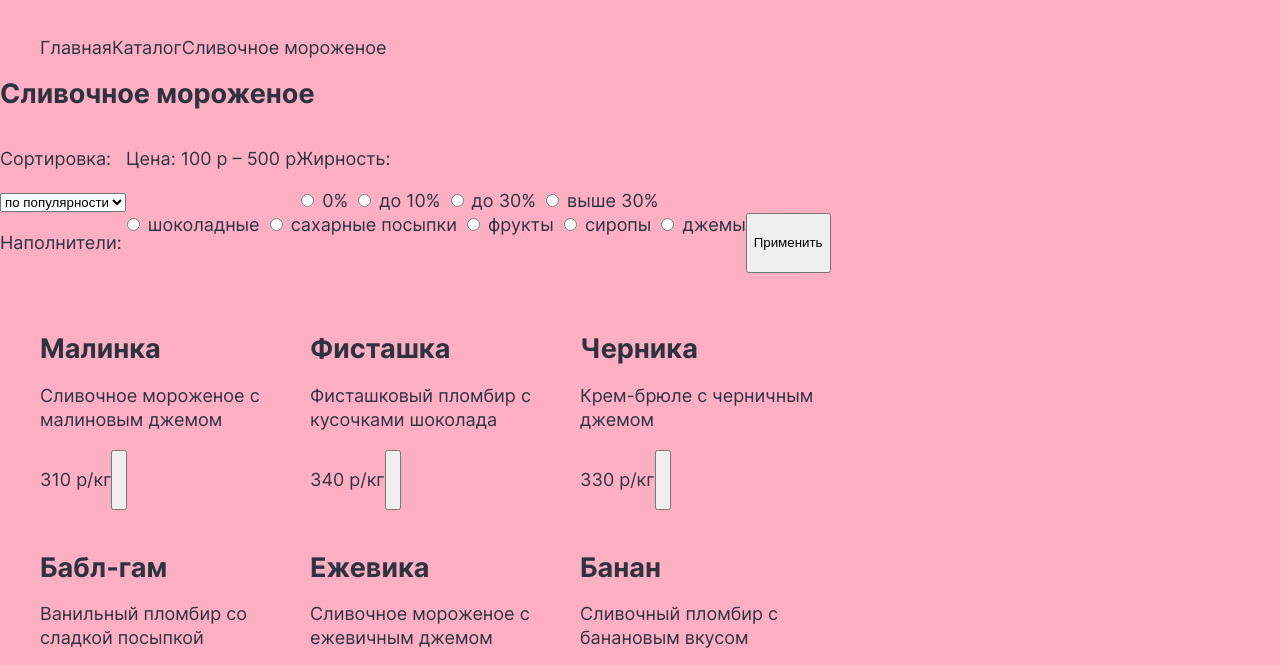
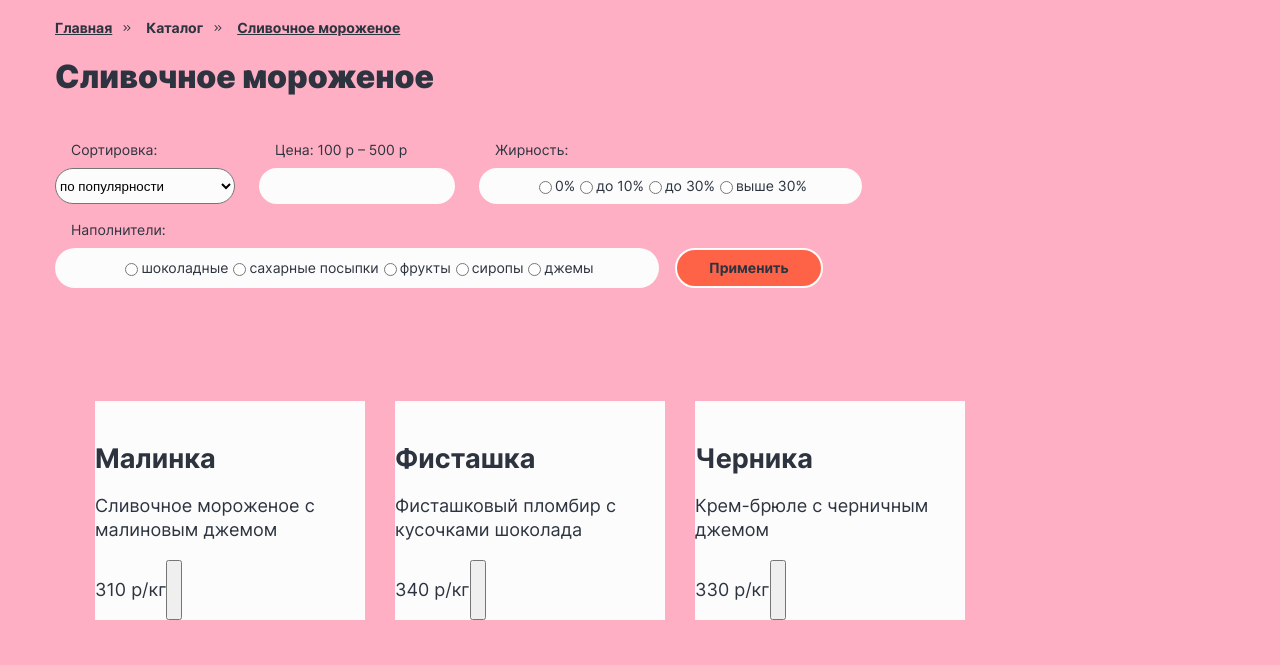
Before and after one commit to htmlacademy-htmlcss/2152791-gllacy-35, a plain HTML site: page catalog.html in a window 1280 px wide. Shown: the part 86-751 px from the top of the page. Drawn offline with Linux system fonts and the light colour scheme.

Commit message:
Делает разметку #9

```diff
--- a/catalog.html
+++ b/catalog.html
@@ -43,26 +43,32 @@
    <main>
     <section class="breadcrumbs">
       <ul class="breadcrumbs-list">
-        <li class="breadcrumbs-item">Главная</li>
-        <li class="breadcrumbs-item">Каталог</li>
-        <li class="breadcrumbs-item">Сливочное мороженое</li>
+        <a class="breadcrumbs-item" href="index.html">Главная<svg class="breadcrumbs-arrow" width="8" height="6" viewBox="0 0 8 6" fill="none" xmlns="http://www.w3.org/2000/svg">
+          <path fill-rule="evenodd" clip-rule="evenodd" d="M1.35355 0.146447C1.15829 -0.0488155 0.841709 -0.0488155 0.646447 0.146447C0.451184 0.341709 0.451184 0.658291 0.646447 0.853553L2.79289 3L0.646447 5.14645C0.451184 5.34171 0.451184 5.65829 0.646447 5.85355C0.841709 6.04882 1.15829 6.04882 1.35355 5.85355L3.85355 3.35355C4.04882 3.15829 4.04882 2.84171 3.85355 2.64645L1.35355 0.146447ZM4.85352 0.146447C4.65826 -0.0488155 4.34168 -0.0488155 4.14642 0.146447C3.95115 0.341709 3.95115 0.658291 4.14642 0.853553L6.29286 3L4.14642 5.14645C3.95115 5.34171 3.95115 5.65829 4.14642 5.85355C4.34168 6.04882 4.65826 6.04882 4.85352 5.85355L7.35352 3.35355C7.54878 3.15829 7.54878 2.84171 7.35352 2.64645L4.85352 0.146447Z" fill="#2D3440"/>
+          </svg>
+        </a>
+        <li class="breadcrumbs-item">Каталог<svg class="breadcrumbs-arrow" width="8" height="6" viewBox="0 0 8 6" fill="none" xmlns="http://www.w3.org/2000/svg">
+          <path fill-rule="evenodd" clip-rule="evenodd" d="M1.35355 0.146447C1.15829 -0.0488155 0.841709 -0.0488155 0.646447 0.146447C0.451184 0.341709 0.451184 0.658291 0.646447 0.853553L2.79289 3L0.646447 5.14645C0.451184 5.34171 0.451184 5.65829 0.646447 5.85355C0.841709 6.04882 1.15829 6.04882 1.35355 5.85355L3.85355 3.35355C4.04882 3.15829 4.04882 2.84171 3.85355 2.64645L1.35355 0.146447ZM4.85352 0.146447C4.65826 -0.0488155 4.34168 -0.0488155 4.14642 0.146447C3.95115 0.341709 3.95115 0.658291 4.14642 0.853553L6.29286 3L4.14642 5.14645C3.95115 5.34171 3.95115 5.65829 4.14642 5.85355C4.34168 6.04882 4.65826 6.04882 4.85352 5.85355L7.35352 3.35355C7.54878 3.15829 7.54878 2.84171 7.35352 2.64645L4.85352 0.146447Z" fill="#2D3440"/>
+          </svg>
+          </li>
+        <li class="breadcrumbs-item breadcrumbs-item-last">Сливочное мороженое</li>
       </ul>
       <h1 class="breadcrumbs-title">Сливочное мороженое</h1>
     </section>
     <section class="filter">
       <div class="upper-filter">
         <div class="upper-filter-sort">
-          <p class="sort-text">Сортировка:</p>
+          <p class="fitlter-text">Сортировка:</p>
           <select class="select-sort">
             <option class="select-sort-option">по популярности</option>
           </select>
         </div>
         <div class="upper-filter-prise">
-          <p class="prise-text">Цена: 100 р – 500 р</p>
+          <p class="fitlter-text">Цена: 100 р – 500 р</p>
           <div class="prise-range"></div>
         </div>
         <div class="upper-filter-fatness">
-          <p class="fatness-text">Жирность:</p>
+          <p class="fitlter-text">Жирность:</p>
           <form class="fatness-field">
             <input class="fatness-input" type="radio" id="0">
             <label class="fatness-value" for="0">0%</label>
--- a/styles/styles.css
+++ b/styles/styles.css
@@ -72,9 +72,9 @@ body {
   font-size: 16px;
   line-height: 20px;
   color: #2d3440;
-  margin-left: 32px;
   text-decoration: none;
   padding: 0;
+  margin-left: 32px;
 }
 
 .right-header-link-icon {
@@ -531,7 +531,7 @@ body {
   justify-content: center;
   width: 1170px;
   height: 480px;
-  margin: 0 auto;
+  margin: 80px auto 0 auto;
   background-image: url(../images/index/waffle-background.jpg);
   background-size: cover;
   background-color: #fcfcfc;
@@ -631,11 +631,12 @@ body {
   border-radius: 16px;
   background-image: url(../images/index/subscribe-background.png);
   background-size: cover;
+  display: flex;
 }
 
 .subscribe-add-container {
   position: relative;
-  top: -20px;
+  top: 6px;
   left: 6px;
   width: 558px;
   height: 212px;
@@ -655,7 +656,7 @@ body {
 }
 
 .subscribe-field {
-  width: 332px;
+  width: 316px;
   height: 48px;
   font-family: "Inter", Arial, Helvetica, sans-serif;
   font-weight: 400;
@@ -667,6 +668,7 @@ body {
   margin-left: 26px;
   margin-bottom: 26px;
   opacity: 30%;
+  padding-left: 16px;
 }
 
 .subscribe-button {
@@ -675,9 +677,9 @@ body {
   font-size: 16px;
   line-height: 20px;
   color: #fcfcfc;
-  border: 4px solid #ff2f64;
   padding: 12px 32px 12px 32px;
-  box-shadow: 0 4px 12px 0 #2d3440;
+  border: 4px solid rgba(254, 175, 195, 0.4);
+  box-shadow: 0 4px 12px 0 rgba(45, 52, 64, 0.3);
   margin-left: 18px;
   background-color: #ff2f64;
   border-radius: 26px;
@@ -690,9 +692,10 @@ body {
   margin: 80px auto 0 auto;
   background-color: #fcfcfc;
   border-radius: 16px;
+  background-image: url(../images/index/delivery-background.png);
+  background-size: cover;
+  background-position: 0 -120px;
 }
-
-
 
 .delivery-info-title {
   font-family: "Inter", Arial, Helvetica, sans-serif;
@@ -723,7 +726,7 @@ body {
   background-color: #fcfcfc;
   margin: 64px 64px 64px 135px;
   border-radius: 8px;
-  box-shadow: 0 15px 40px 0 #2d3440;
+  box-shadow: 0 4px 12px 0 rgba(45, 52, 64, 0.1);
 }
 
 .delivery-form-text {
@@ -752,7 +755,7 @@ body {
   line-height: 22px;
   color: #2d3440;
   opacity: 30%;
-  width: 117px;
+  width: 100px;
   height: 48px;
   border-radius: 4px;
   border: 1px solid #b9b9b9;
@@ -831,9 +834,9 @@ body {
   font-size: 16px;
   line-height: 20px;
   color: #fcfcfc;
-  border: 4px solid #ff2f64;
   padding: 12px 32px 12px 32px;
-  box-shadow: 0 4px 12px 0 #2d3440;
+  border: 4px solid rgba(254, 175, 195, 0.4);
+  box-shadow: 0 4px 12px 0 rgba(45, 52, 64, 0.3);
   margin: 32px 147px 42px 170px;
   background-color: #ff2f64;
   border-radius: 26px;
@@ -845,8 +848,11 @@ body {
   width: 1170px;
   min-height: 492px;
   margin: 80px auto 0 auto;
-  background-color: #ff7799;
+  background-color: #fcfcfc;
   border-radius: 16px;
+  background-image: url(../images/index/adress-background.jpg);
+  background-size: cover;
+  background-position: 0 -80px;
 }
 
 .adress-container {
@@ -930,9 +936,9 @@ body {
   font-size: 16px;
   line-height: 20px;
   color: #fcfcfc;
-  border: 4px solid #ff2f64;
   padding: 12px 22px 12px 22px;
-  box-shadow: 0 4px 12px 0 #2d3440;
+  border: 4px solid rgba(254, 175, 195, 0.4);
+  box-shadow: 0 4px 12px 0 rgba(45, 52, 64, 0.3);
   margin: 32px 147px 42px 170px;
   background-color: #ff2f64;
   border-radius: 26px;
@@ -943,28 +949,192 @@ body {
   width: 250px;
 }
 
+.breadcrumbs {
+  width: 1170px;
+  margin: 0 auto;
+}
+
 .breadcrumbs-list {
   display: flex;
   list-style-type: none;
+  padding: 0;
+  margin-bottom: 0;
+  margin-top: 0;
+}
+
+.breadcrumbs-item {
+  font-family: "Inter", Arial, Helvetica, sans-serif;
+  font-weight: 700;
+  font-size: 14px;
+  line-height: 20px;
+  color: #2d3440;
+  cursor: pointer;
+}
+
+.breadcrumbs-item:not(:first-child) {
+  margin-left: 15px;
+}
+
+.breadcrumbs-arrow {
+  margin-left: 11px;
+  margin-bottom: 2px;
+}
+
+.breadcrumbs-item-last {
+  text-decoration: underline;
+}
+
+.breadcrumbs-title {
+  font-family: "Inter", Arial, Helvetica, sans-serif;
+  font-weight: 900;
+  font-size: 32px;
+  line-height: 46px;
+  color: #2d3440;
+  margin-top: 16px;
+  margin-bottom: 0;
 }
 
 .filter {
   display: flex;
   flex-direction: column;
+  width: 1170px;
+  margin: 40px auto 0 auto;
 }
 
 .upper-filter {
   display: flex;
 }
 
+.fitlter-text {
+  font-family: "Inter", Arial, Helvetica, sans-serif;
+  font-weight: 400;
+  font-size: 14px;
+  line-height: 20px;
+  color: #2d3440;
+  margin-top: 0;
+  margin-left: 16px;
+  margin-bottom: 8px;
+}
+
+.select-sort {
+  width: 180px;
+  height: 36px;
+  background-color: #fcfcfc;
+  border-radius: 20px;
+}
+
+.select-sort-option {
+  font-family: "Inter", Arial, Helvetica, sans-serif;
+  font-weight: 400;
+  font-size: 14px;
+  line-height: 20px;
+  color: #2d3440;
+  padding: 8px 16px 8px 16px;
+}
+
+.upper-filter-prise {
+  margin-left: 24px;
+}
+
+.prise-range {
+  width: 196px;
+  height: 36px;
+  background-color: #fcfcfc;
+  border-radius: 20px;
+}
+
+.upper-filter-fatness {
+  margin-left: 24px;
+}
+
+.fatness-field  {
+  display: flex;
+  justify-content: center;
+  align-items: center;
+  width: 383px;
+  height: 36px;
+  background-color: #fcfcfc;
+  border-radius: 20px;
+}
+
+.fatness-value {
+  font-family: "Inter", Arial, Helvetica, sans-serif;
+  font-weight: 400;
+  font-size: 14px;
+  line-height: 20px;
+  color: #2d3440;
+}
+
 .lower-filter {
+  display: flex;
+  flex-direction: column;
+  position: relative;
+}
+
+.lower-filter-text {
+  font-family: "Inter", Arial, Helvetica, sans-serif;
+  font-weight: 400;
+  font-size: 14px;
+  line-height: 20px;
+  color: #2d3440;
+  margin-top: 16px;
+  margin-left: 16px;
+  margin-bottom: 8px;
+}
+
+.lower-filter-field {
+  display: flex;
+  justify-content: center;
+  align-items: center;
+  width: 604px;
+  height: 40px;
+  background-color: #fcfcfc;
+  border-radius: 20px;
+}
+
+.lower-filter-value {
+  font-family: "Inter", Arial, Helvetica, sans-serif;
+  font-weight: 400;
+  font-size: 14px;
+  line-height: 20px;
+  color: #2d3440;
+}
+
+.filter-button {
+  position: absolute;
+  top: 44px;
+  left: 620px;
+  font-family: "Inter", Arial, Helvetica, sans-serif;
+  font-weight: 700;
+  font-size: 14px;
+  line-height: 20px;
+  color: #2d3440;
+  background-color: tomato;
+  border: 2px solid #fcfcfc;
+  border-radius: 20px;
+  padding: 8px 32px 8px 32px;
+  cursor: pointer;
+}
+
+.catalog-products {
+  width: 1170px;
+  margin: 95px auto 0 auto;
   display: flex;
 }
 
 .catalog-products-list {
   display: grid;
   grid-template-columns: 270px 270px 270px;
+  row-gap: 91px;
+  column-gap: 30px;
   list-style-type: none;
+  width: 270px;
+  height: 281px;
+  border-radius: 8px;
+}
+
+.catalog-products-item {
+  background-color: #fcfcfc;
 }
 
 .catalog-products-card-prise {
```
Also changed, not shown: index.html (+1 -1 lines), images/index/delivery-baclground.png (deleted), 2 other files.
